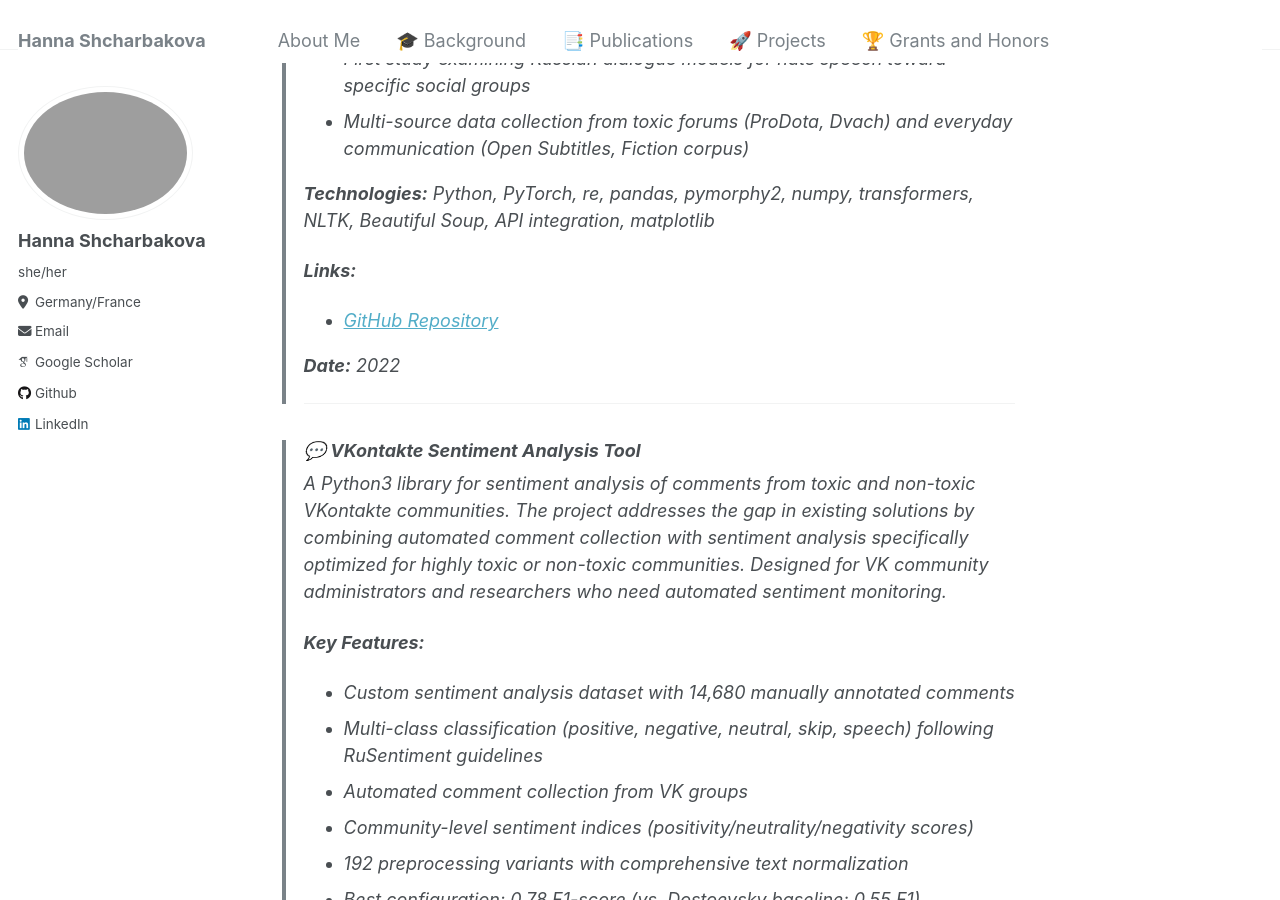
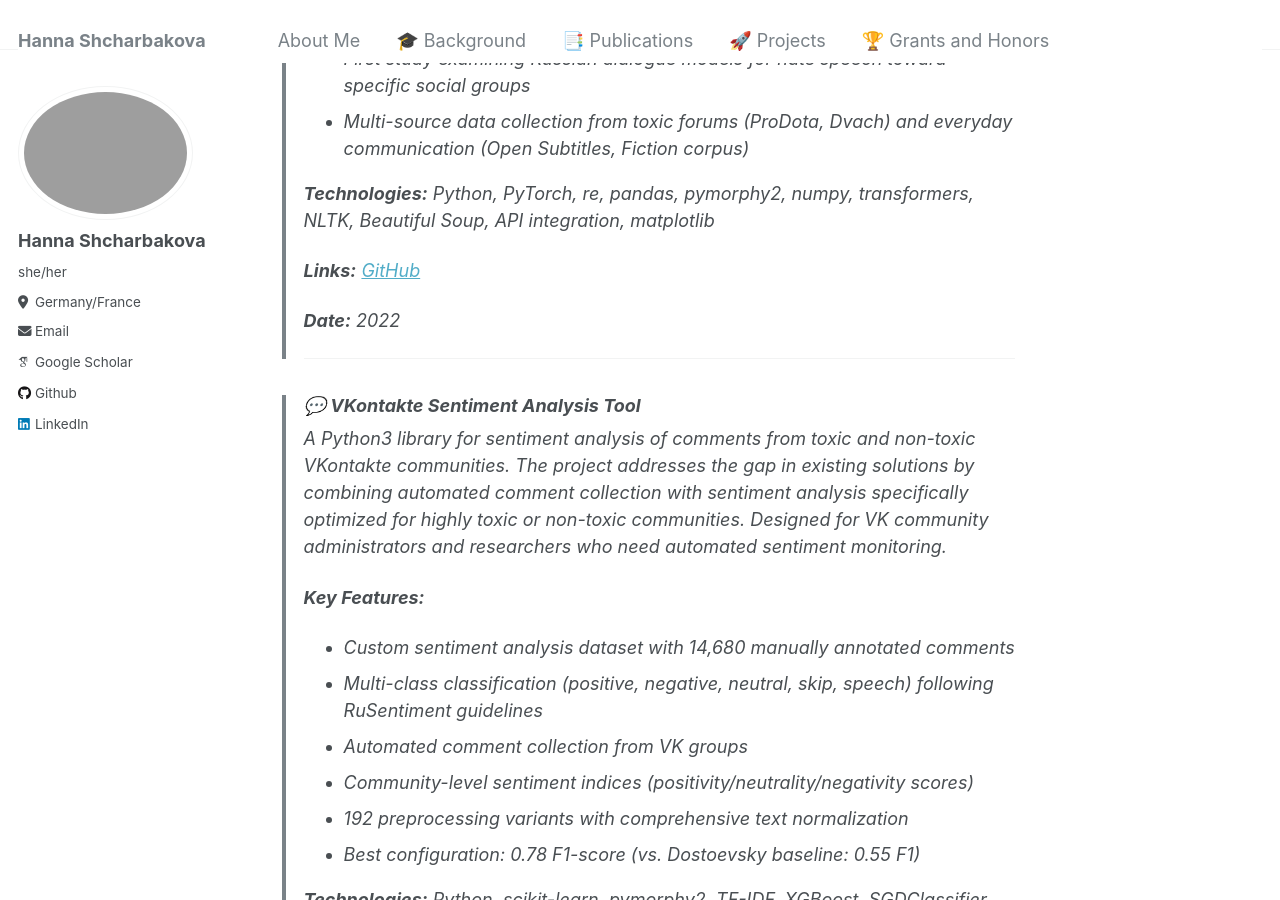
Before and after one commit to Aniezka/aniezka.github.io, a Jekyll site: the page built from projects/index.md, in a window 1280 px wide and 900 px high, scrolled down 657 px. Built offline with Jekyll 4.4.1, drawn with Linux system fonts in a browser that asks for light colours; some web fonts are replaced.

Commit message:
Update index.md

```diff
--- a/projects/index.md
+++ b/projects/index.md
@@ -20,8 +20,7 @@
 >
 > **Technologies:** Python, PyTorch, re, pandas, pymorphy2, numpy, transformers, NLTK, Beautiful Soup, API integration, matplotlib
 >
-> **Links:**
-> - [GitHub Repository](https://github.com/Aniezka/hatespeech-russian)
+> **Links:** [GitHub](https://github.com/Aniezka/hatespeech-russian)
 >
 > **Date:** 2022
 >
@@ -41,8 +40,7 @@
 >
 > **Technologies:** Python, scikit-learn, pymorphy2, TF-IDF, XGBoost, SGDClassifier, LogisticRegression, RandomForestClassifier, MultinomialNB
 >
-> **Links:**
-> - [GitHub](https://github.com/polyankaglade/vkToxic)
+> **Links:** [GitHub](https://github.com/polyankaglade/vkToxic)
 >
 > **Date:** 2020
 >
@@ -75,8 +73,7 @@
 >
 > **Technologies:** UDPipe, Mystem, Arborator
 >
-> **Links:**
-> - [Universal Dependencies Project](https://universaldependencies.org/)
+> **Links:** [Universal Dependencies Project](https://universaldependencies.org/)
 >
 > **Date:** 2017-2018
 >
```
